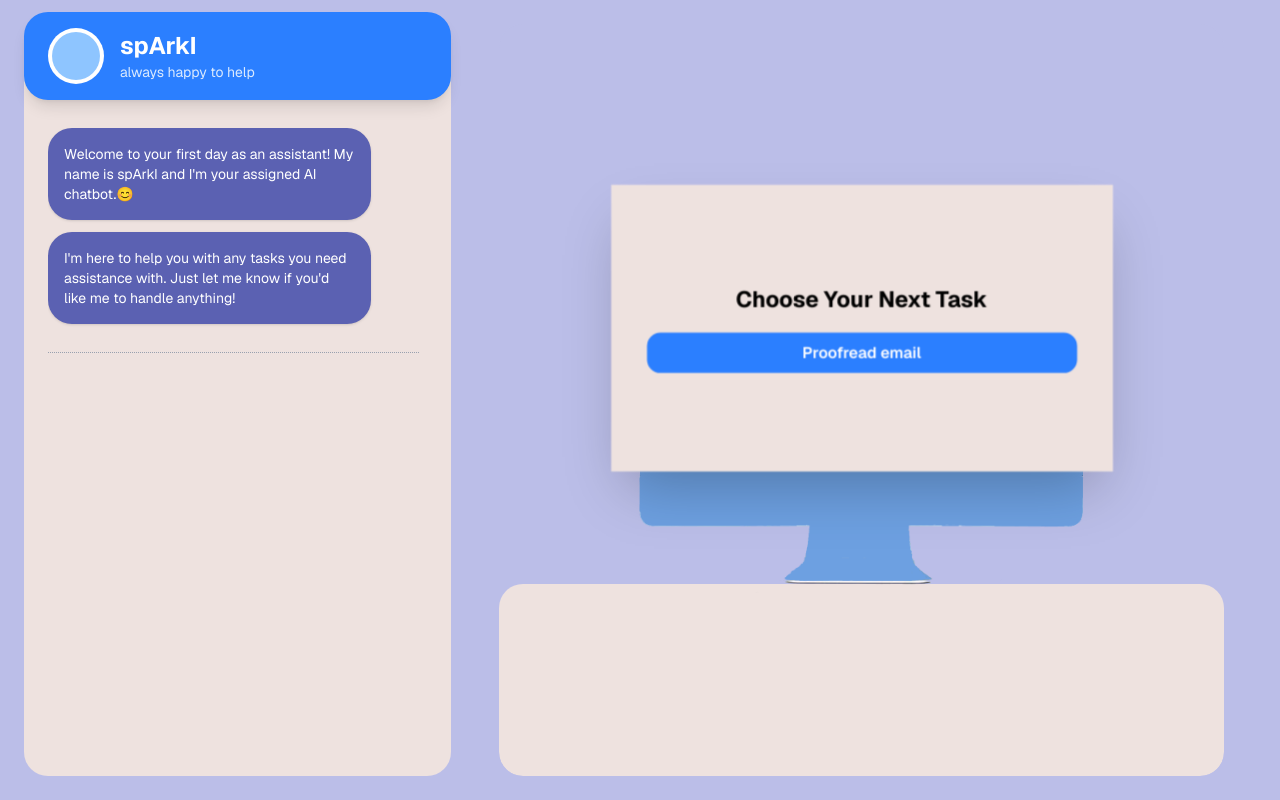
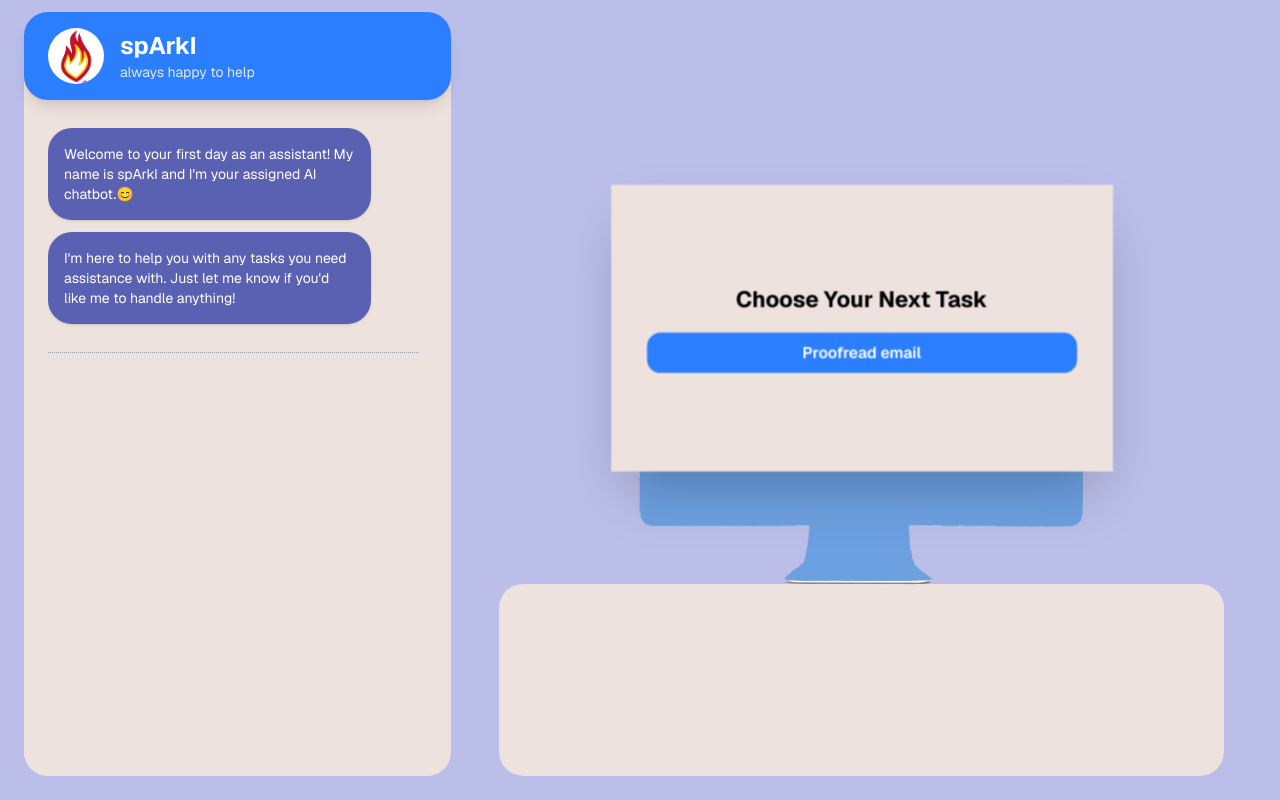
Before and after one commit to ToppiTheThinker/spark-hacks-2026, a Next.js app: page / in a window 1280 px wide. Both pictures are taken after a click on the button "Start Shift". Built offline with nearby package versions, Linux system fonts and the light colour scheme.

Commit message:
added flame pfp and modified day 3 a teensy bit

```diff
--- a/app/gameData.js
+++ b/app/gameData.js
@@ -163,10 +163,9 @@ export const DIALOGUE = {
     },
 
     ending: {
-      noAI: "Congratulations! Your dedication and personal touch have earned you a promotion to Administrative Assistant!",
-      lowAI: "Great work! Your balanced approach has earned you a promotion to Administrative Assistant!",
-      highAI: "You've completed your training! You've been promoted to Administrative Assistant. Remember to bring your own skills to the role!",
-      promotion: true
+      noAI: "You built genuine connections!",
+      lowAI: "Balanced approach today.",
+      highAI: "AI sure is handy!",
     }
   }
 };
--- a/app/page.jsx
+++ b/app/page.jsx
@@ -224,8 +224,14 @@ export default function Home() {
           {/* Sparky Banner */}
           <div className="absolute -top-3 left-0 right-0 bg-blue-500 rounded-3xl py-4 px-6 shadow-lg z-10 flex items-center gap-4">
             {/* Profile Picture */}
-            <div className="w-14 h-14 rounded-full bg-white flex-shrink-0 flex items-center justify-center">
-              <div className="w-12 h-12 rounded-full bg-blue-300"></div>
+            <div className="w-14 h-14 rounded-full bg-white flex-shrink-0 flex items-center justify-center overflow-hidden">
+              <Image
+                src="/flame.png"
+                alt="spArkI"
+                width={64}
+                height={64}
+                className="object-cover"
+              />
             </div>
             {/* Name and Description */}
             <div className="flex-1">
```
Also changed, not shown: public/flame.png (added).
